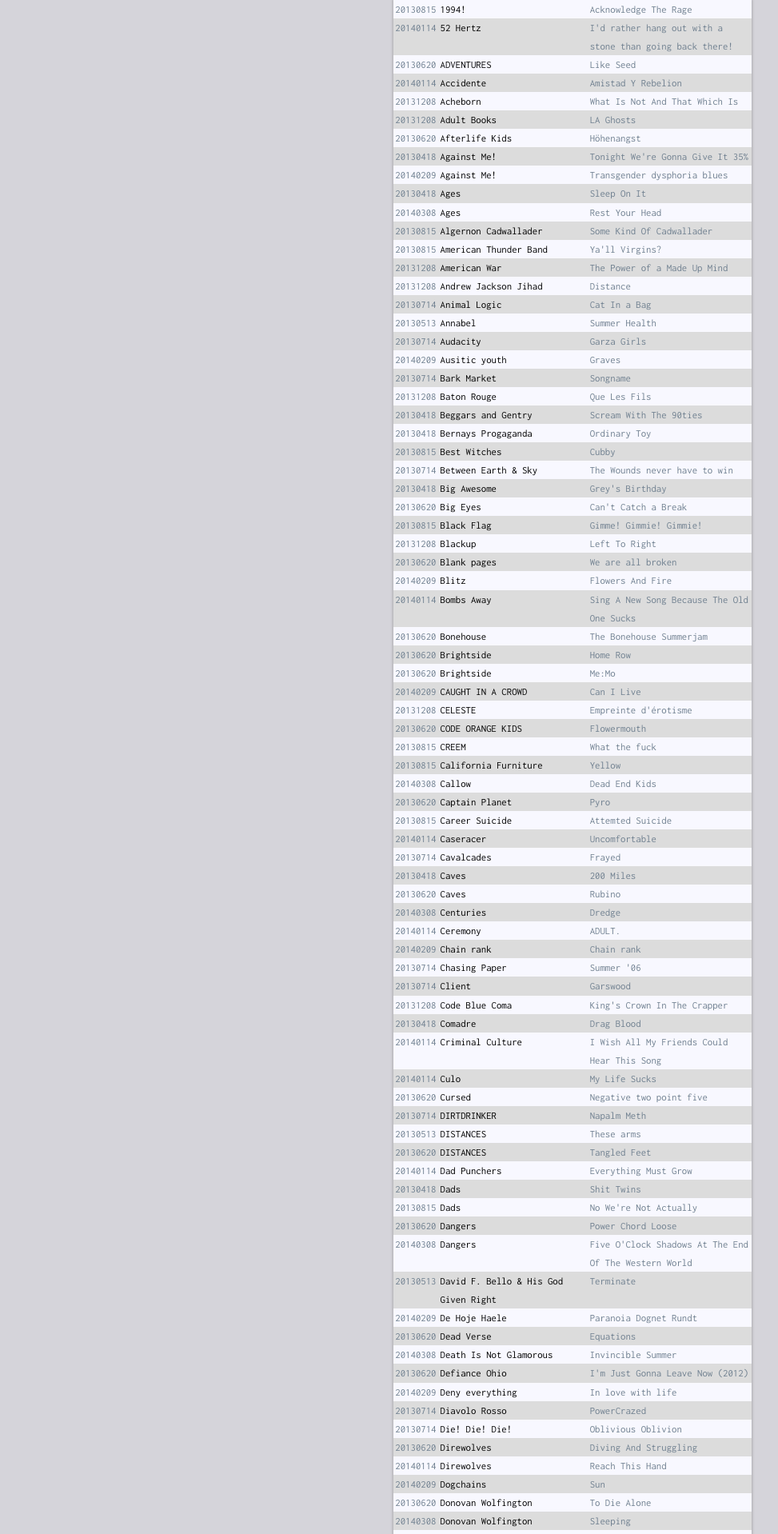
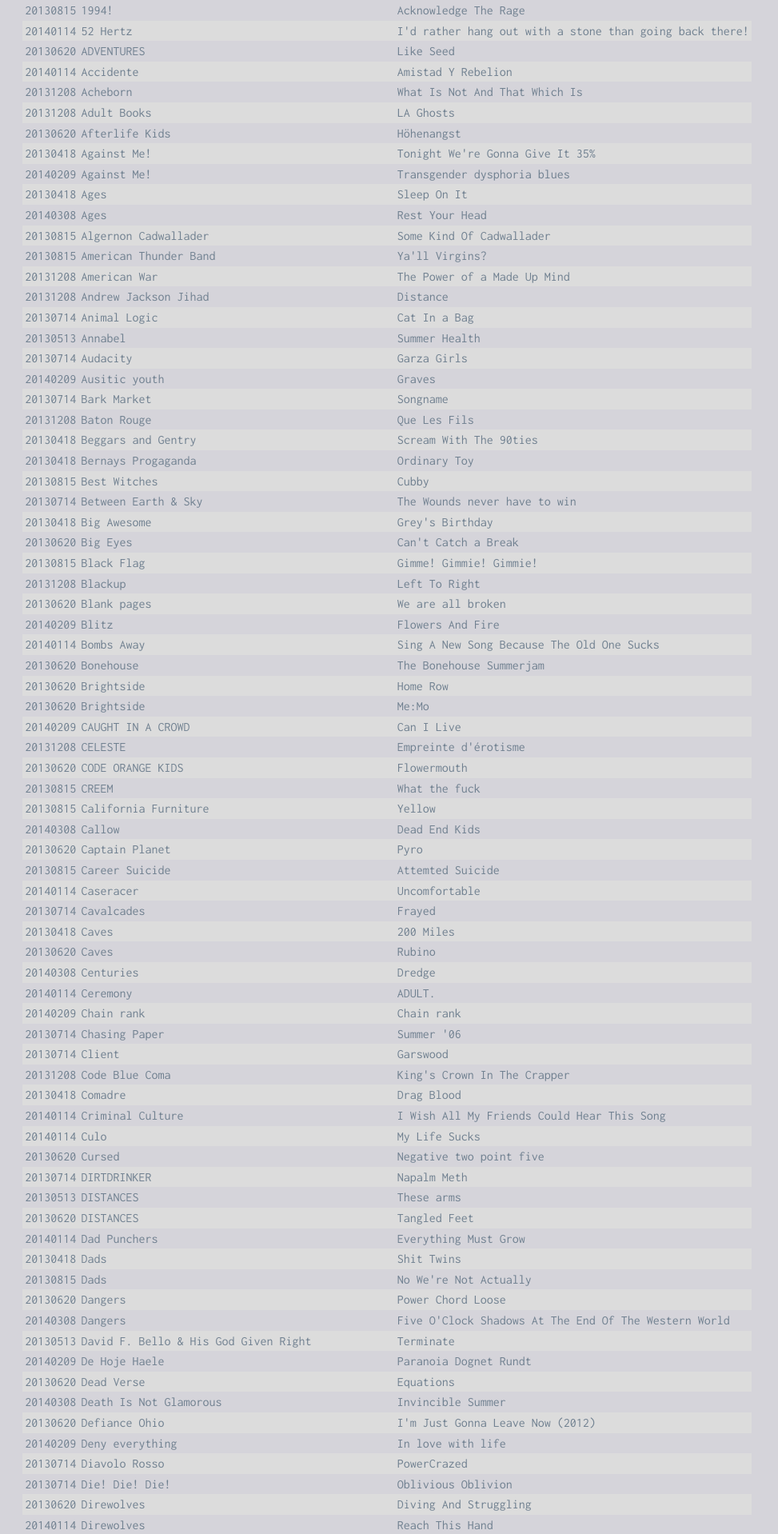
Before and after one commit to curlott/tprs, a Jekyll site: the page built from index.html, in a window 1280 px wide. Shown: the top 1918 px of the page at 80% size, without its empty margins (156-1129 px from the left). Built offline with Jekyll 4.4.1, drawn with Linux system fonts in a browser that asks for light colours; nearby versions of some CDN libraries; Markdown is read by kramdown in place of the engine named in the settings.

Commit message:
Update default.html

```diff
--- a/_layouts/default.html
+++ b/_layouts/default.html
@@ -18,7 +18,7 @@
 		</head>
 		<body>
 			<section class="page">
-				<article class="card tour-dates">
+				<article>
                     <table >
 
 
```
